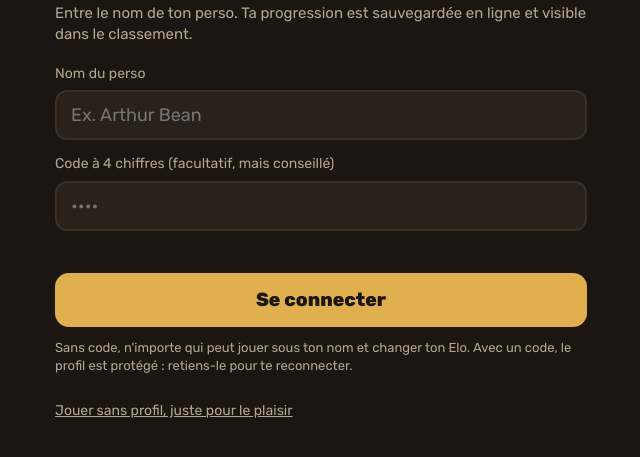
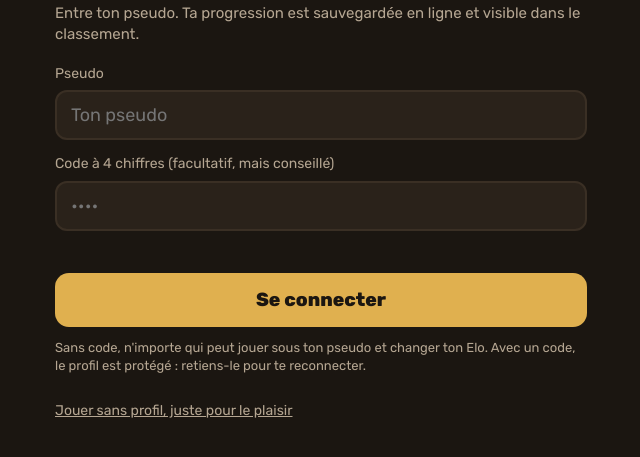
Before and after one commit to noerichard64/echecs, a plain HTML site: page index.html in a window 1280 px wide. Shown: the part 59-516 px from the top of the page, without its empty margins (319-959 px from the left). Drawn offline with Linux system fonts and the light colour scheme.

Commit message:
Update login text from 'Nom du perso' to 'Pseudo'

```diff
--- a/index.html
+++ b/index.html
@@ -129,14 +129,14 @@ h2{font-size:17px;margin:22px 0 10px}
 
 <div id="login" class="wrap screen hidden">
   <h1>Échecs contre les bots</h1>
-  <p class="sub">Entre le nom de ton perso. Ta progression est sauvegardée en ligne et visible dans le classement.</p>
+  <p class="sub">Entre ton pseudo. Ta progression est sauvegardée en ligne et visible dans le classement.</p>
   <form id="loginForm" autocomplete="off">
-    <label class="field"><span>Nom du perso</span><input id="lgNom" maxlength="24" placeholder="Ex. Arthur Bean" autocapitalize="words"></label>
+    <label class="field"><span>Pseudo</span><input id="lgNom" maxlength="24" placeholder="Ton pseudo" autocapitalize="words"></label>
     <label class="field"><span>Code à 4 chiffres (facultatif, mais conseillé)</span><input id="lgPin" inputmode="numeric" pattern="[0-9]*" maxlength="4" placeholder="••••" type="password"></label>
     <p class="err" id="lgErr"></p>
     <button class="big" id="lgBtn" type="submit" style="margin-top:4px">Se connecter</button>
   </form>
-  <p class="note">Sans code, n'importe qui peut jouer sous ton nom et changer ton Elo. Avec un code, le profil est protégé : retiens-le pour te reconnecter.</p>
+  <p class="note">Sans code, n'importe qui peut jouer sous ton pseudo et changer ton Elo. Avec un code, le profil est protégé : retiens-le pour te reconnecter.</p>
   <button class="link" id="lgOffline">Jouer sans profil, juste pour le plaisir</button>
 </div>
 
```
